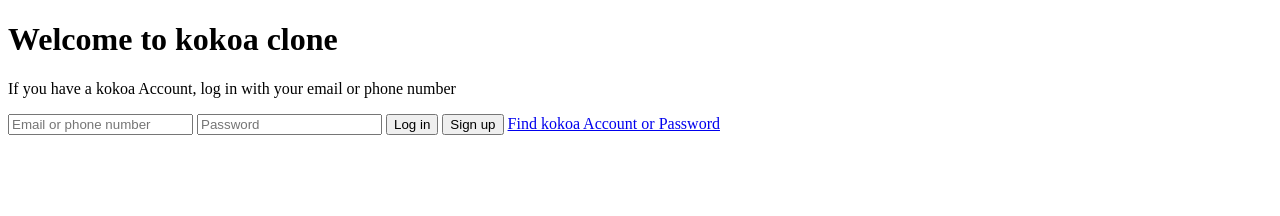
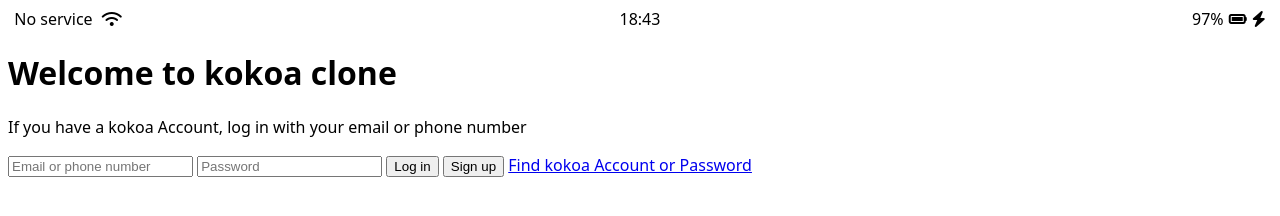
Before and after one commit to daumaa73/kaka-clone, a plain HTML site: page index.html in a window 1280 px wide. Drawn offline with Linux system fonts and the light colour scheme.

Commit message:
status bar

```diff
--- /dev/null
+++ b/css/styles.css
@@ -0,0 +1,32 @@
+body {
+    font-family: system-ui, -apple-system, BlinkMacSystemFont, 'Segoe UI', Roboto, Oxygen, Ubuntu, Cantarell, 'Open Sans', 'Helvetica Neue', sans-serif
+}
+
+
+.status-bar {
+    display: flex;
+    justify-content: center;
+}
+
+.status-bar__column {
+    width: 33%;
+}
+
+.status-bar__column:first-child span {
+    margin-right: 5px;
+}
+
+.status-bar__column:nth-child(2) {
+    display: flex;
+    justify-content: center;
+}
+
+.status-bar__column:last-child {
+    display: flex;
+    justify-content: flex-end;
+    align-items: center;
+}
+
+.status-bar__column .fa-battery-full {
+    margin: 0px 5px;
+}
--- a/index.html
+++ b/index.html
@@ -1,12 +1,26 @@
 <!DOCTYPE html>
 <html lang="en">
   <head>
+    <link rel="stylesheet" href="css/styles.css" />
     <meta charset="UTF-8" />
     <meta name="viewport" content="width=device-width, initial-scale=1.0" />
     <title>Welcome to kakao talk</title>
   </head>
   <body>
-    <div class="status-bar"></div>
+    <div class="status-bar">
+      <div class="status-bar__column">
+        <span>No service</span>
+        <i class="fa-solid fa-wifi"></i>
+      </div>
+      <div class="status-bar__column">
+        <span>18:43</span>
+      </div>
+      <div class="status-bar__column">
+        <span>97%</span>
+        <i class="fa-solid fa-battery-full"></i>
+        <i class="fa-solid fa-bolt"></i>
+      </div>
+    </div>
 
     <header class="Welcome-header">
       <h1 class="Welcome-header__title">Welcome to kokoa clone</h1>
```
